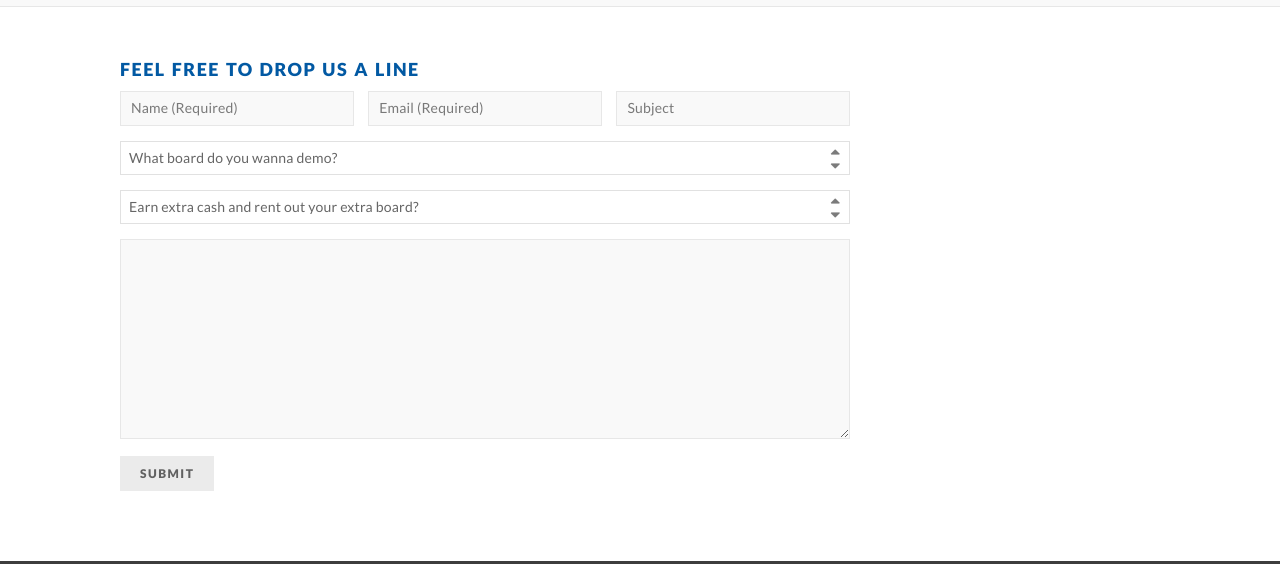
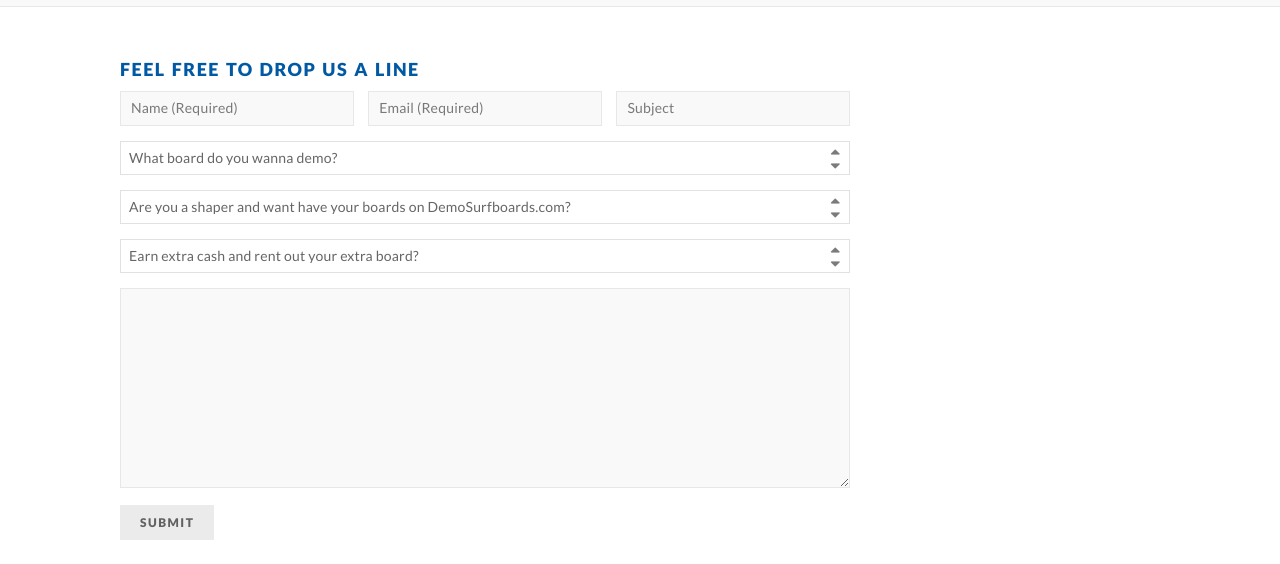
Before and after one commit to mbeezy/demo, a plain HTML site: page contact.html in a window 1280 px wide. Shown: the part 228-792 px from the top of the page. Drawn offline with Linux system fonts and the light colour scheme.

Commit message:
Adding a new field to the contact form

```diff
--- a/contact.html
+++ b/contact.html
@@ -122,6 +122,17 @@
                 </li>
                 <li class="form-row select-input-row interest-field">
                   <div class="ds-dropdown">
+                    <select name="demo_shaper_interest" id="demo_shaper_interest">
+                      <option value="">Are you a shaper and want have your boards on DemoSurfboards.com?</option>
+                      <option value="Yes">Yes</option>
+                      <option value="No">No</option>
+                      <option value="Maybe">Maybe, tell me more...</option>
+                    </select>
+                  </div>
+                  <div class="clearfix"></div>
+                </li>
+                <li class="form-row select-input-row interest-field">
+                  <div class="ds-dropdown">
                     <select name="demo_interest" id="demo_interest">
                       <option value="">Earn extra cash and rent out your extra board?</option>
                       <option value="Yes">Yes</option>
@@ -129,9 +140,7 @@
                       <option value="Maybe">Maybe, tell me more...</option>
                     </select>
                   </div>
-
                   <div class="clearfix"></div>
-
                 </li>
                 <li class="form-row text-area-row">
                   <textarea name="message" class="text-area required"></textarea>
```
Lines whose indentation alone changed are shown as unchanged.
